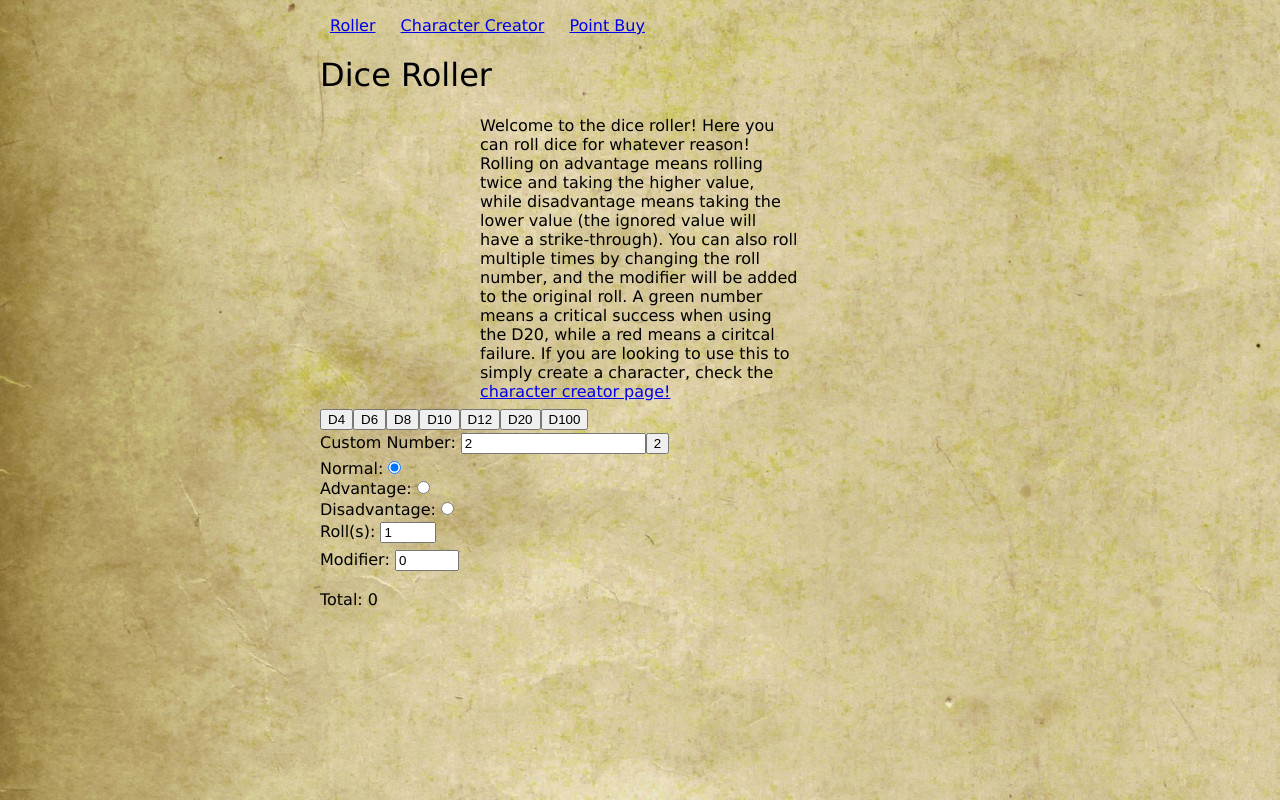
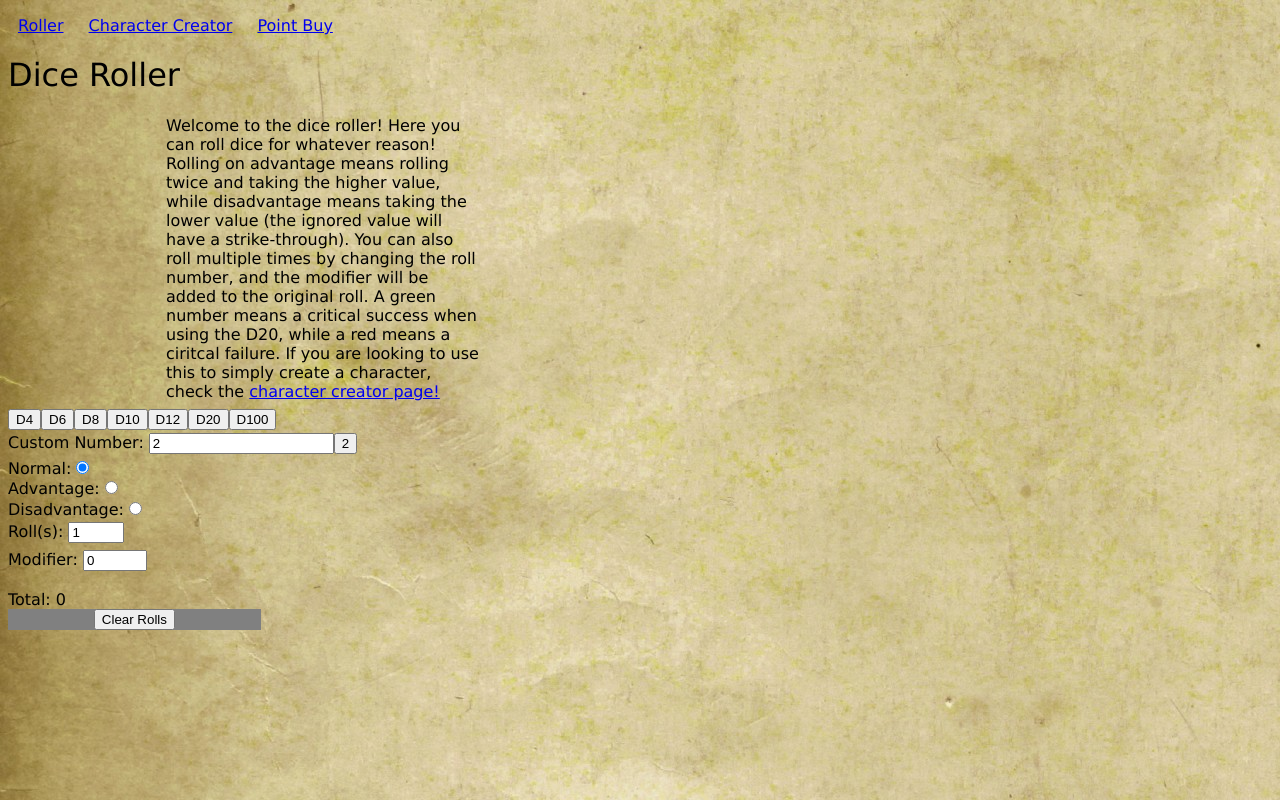
Before and after one commit to Dellman/DiceRoller, a Vue app in the folder DiceRoller/: page / in a window 1280 px wide. Built offline with nearby package versions, Linux system fonts and the light colour scheme.

Commit message:
Added styles and clear all rolls functionality

```diff
--- a/DiceRoller/src/components/roller.vue
+++ b/DiceRoller/src/components/roller.vue
@@ -1,11 +1,10 @@
 <template>
   <div>
+    <div class="section">
       <h1>Dice Roller</h1>
       <p>Welcome to the dice roller! Here you can roll dice for whatever reason! Rolling on advantage means rolling twice and taking the higher value, while disadvantage means taking the lower value (the ignored value will have a strike-through). You can also roll multiple times by changing the roll number, and the modifier will be added to the original roll. A green number means a critical success when using the D20, while a red means a ciritcal failure. If you are looking to use this to simply create a character, check the <router-link to="/Creator">character creator page!</router-link></p>
       <span>
-      <!-- <button v-on:click="roll(3)">D3</button> -->
         <button v-on:click="roll(4)">D4</button>
-      <!-- <button v-on:click="roll(5)">D5</button> -->
         <button v-on:click="roll(6)">D6</button>
         <button v-on:click="roll(8)">D8</button>
         <button v-on:click="roll(10)">D10</button>
@@ -16,19 +15,13 @@
         <label>Custom Number: <input type="number" placeholder="Custom Number" min="2" v-model="customNumber"></label>
         <button v-on:click="roll(customNumber)">{{ customNumber }}</button>
       </span>
+
       <br />
       <label>Normal: <input type="radio"  checked v-model="rollType" value="normal"></label>
       <br />
       <label>Advantage: <input type="radio" id="advantage"  v-model="rollType" value="advantage"></label>
       <br />
       <label>Disadvantage: <input type="radio" id="disadvantage" v-model="rollType" value="disadvantage"></label>
-
-    <!-- <label>Strength: <input type="radio" name="rollType"></label>
-    <label>Dexterity: <input type="radio" name="rollType"></label>
-    <label>Constitution: <input type="radio" name="rollType"></label>
-    <label>Intelligence: <input type="radio" name="rollType"></label>
-    <label>Wisdom: <input type="radio" name="rollType"></label>
-    <label>Charisma: <input type="radio" name="rollType"></label> -->
 
       <br />
       <label>Roll(s): <input type="number" v-model="times" min="1" max="15"></label>
@@ -37,16 +30,22 @@
       <br />
       <span id="rolls"></span>
 
+      <!-- Most recent rolls -->
       <ul class="rolls">
         <li v-for="roll in rolls" :key="roll.id" v-bind:class="{'nat1': roll.isNat1, 'nat20': roll.isNat20, 'strike': roll.strike}">
-
           {{ roll.modRoll }} <!-- Final value -->
-
         </li>
-
       </ul>
 
       <span>Total: {{ total }}</span>
+    </div>
+    <!-- All rolls -->
+    <div class="all-rolls section">
+      <button @click="clearAllRolls()">Clear Rolls</button>
+      <li v-for="roll in allRolls" :key="roll.id" v-bind:class="{'nat1': roll.isNat1, 'nat20': roll.isNat20, 'strike': roll.strike}">
+        {{ roll.modRoll }} <!-- Final value -->
+      </li>
+    </div>
 
   </div>
 </template>
@@ -66,6 +65,9 @@ export default {
     }
   },
   methods: {
+    clearAllRolls: function(){
+      this.allRolls = [];
+    },
     roll: function(dice){
       this.rolls = [];
       const rollDice = (multiplier) =>{
@@ -82,6 +84,9 @@ export default {
           };
           this.rolls.push(rollO);
         }
+        // this.allRolls.concact(this.rolls);
+        this.allRolls.push(this.rolls);
+        console.log(this.allRolls);
       }
       //roll twice as many times if rolling on advantage or disadvantage
       this.rollType === "advantage" || this.rollType === "disadvantage" ? rollDice(2) : rollDice(1);
@@ -172,8 +177,6 @@ export default {
 body{
   background-image: url("../assets/parchment.jpg");
   font-family:'Lucida Sans', 'Lucida Sans Regular', 'Lucida Grande', 'Lucida Sans Unicode', Geneva, Verdana, sans-serif;
-  width: 50%;
-  margin: 0 auto;
 }
 h1, h2 {
   font-weight: normal;
@@ -201,4 +204,16 @@ li {
 .strike{
   text-decoration: line-through;
 }
+.section{
+  width: 50%;
+}
+.all-rolls{
+  background-color: gray;
+  width: 20%;
+}
+.all-rolls button{
+  display: block;
+  margin: 0 auto;
+}
+
 </style>
```
Lines whose indentation alone changed are shown as unchanged.
